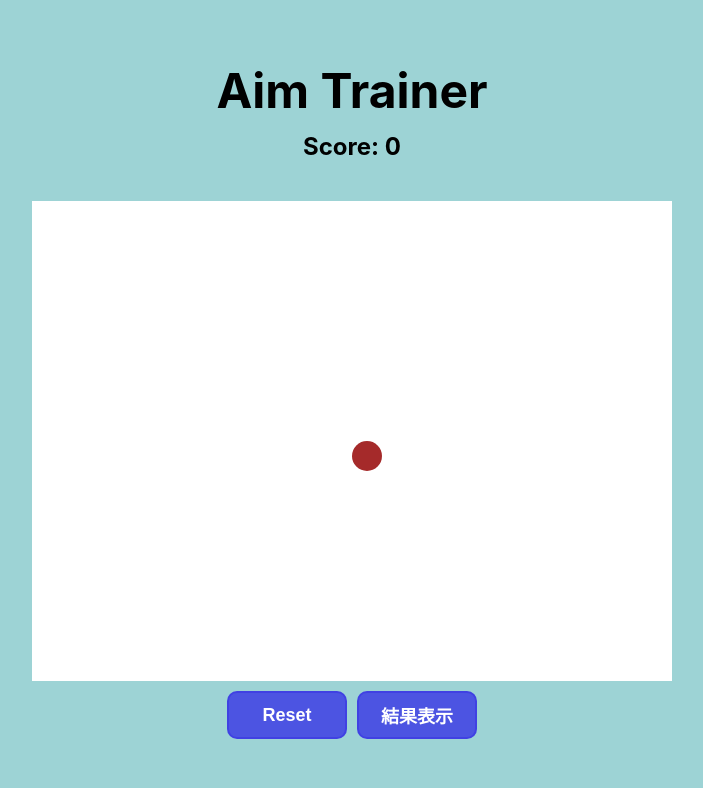
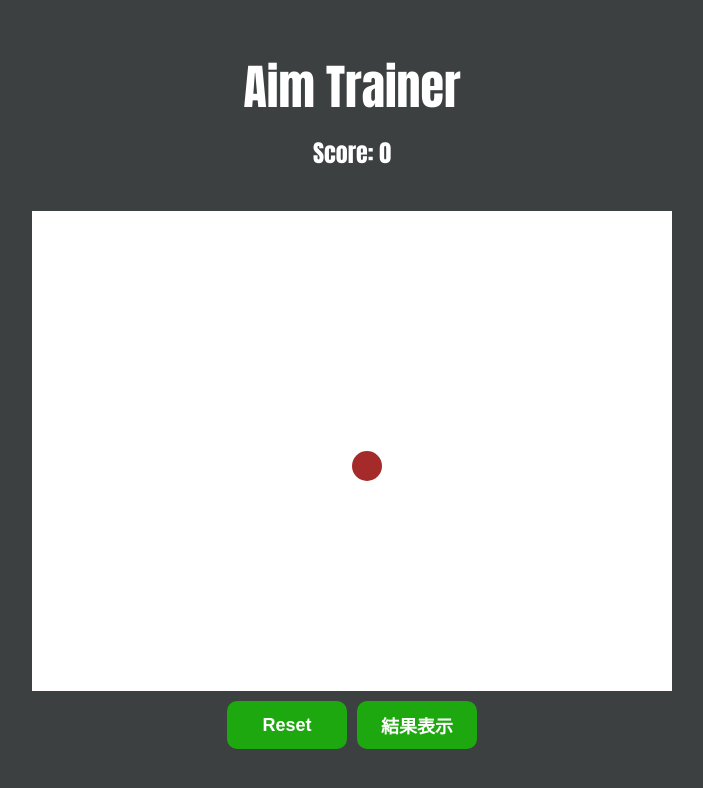
Before and after one commit to oNqNu/aim-trainer, a React (Create React App) app: page / in a window 1280 px wide. Shown: the top 788 px of the page, without its empty margins (288-991 px from the left). Built offline with nearby package versions, Linux system fonts and the light colour scheme.

Commit message:
feat: 色味など全体的なデザイン変更

```diff
--- a/src/App.css
+++ b/src/App.css
@@ -2,13 +2,15 @@ h1,
 h2 {
   margin: 0;
   padding: 0;
+  font-family: Impact, Haettenschweiler, 'Arial Narrow Bold', sans-serif;
+  color: white;
 }
 button {
   height: 48px;
   width: 120px;
   border-radius: 10px;
-  background-color: rgba(63, 63, 229, 0.854);
-  border: 2px solid rgba(63, 63, 229, 0.854);
+  background-color: rgb(30, 168, 15);
+  border: 3px solid rgb(30, 168, 15);
   color: white;
   font-weight: bold;
   font-size: large;
@@ -17,12 +19,12 @@ button {
 
 button:hover {
   background-color: white;
-  color: rgba(63, 63, 229, 0.854);
+  color: rgb(30, 168, 15);
 }
 
 .App {
   text-align: center;
-  background-color: rgb(157, 211, 213);
+  background-color: rgb(60, 64, 65);
   height: 100vh;
   width: 100vw;
   display: flex;
@@ -103,7 +105,7 @@ button:hover {
   justify-content: center;
   align-items: center;
   backdrop-filter: blur(8px);
-  background-color: rgba(129, 136, 177, 0.5);
+  background-color: rgba(0, 0, 0, 0.805);
   border-radius: 20px;
 }
 
```
